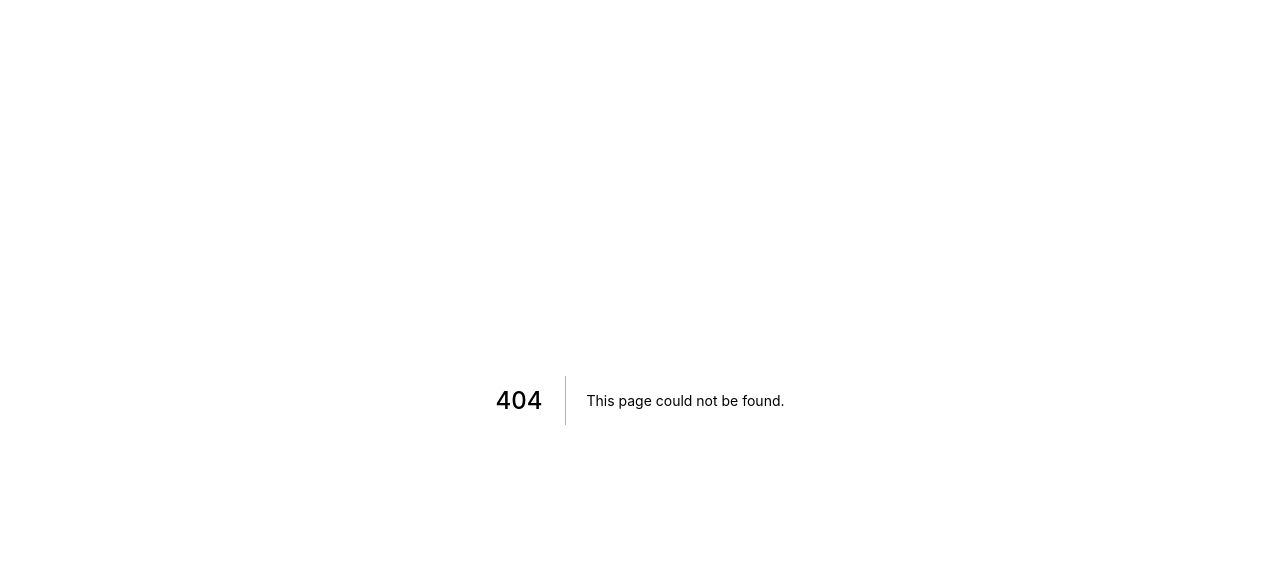
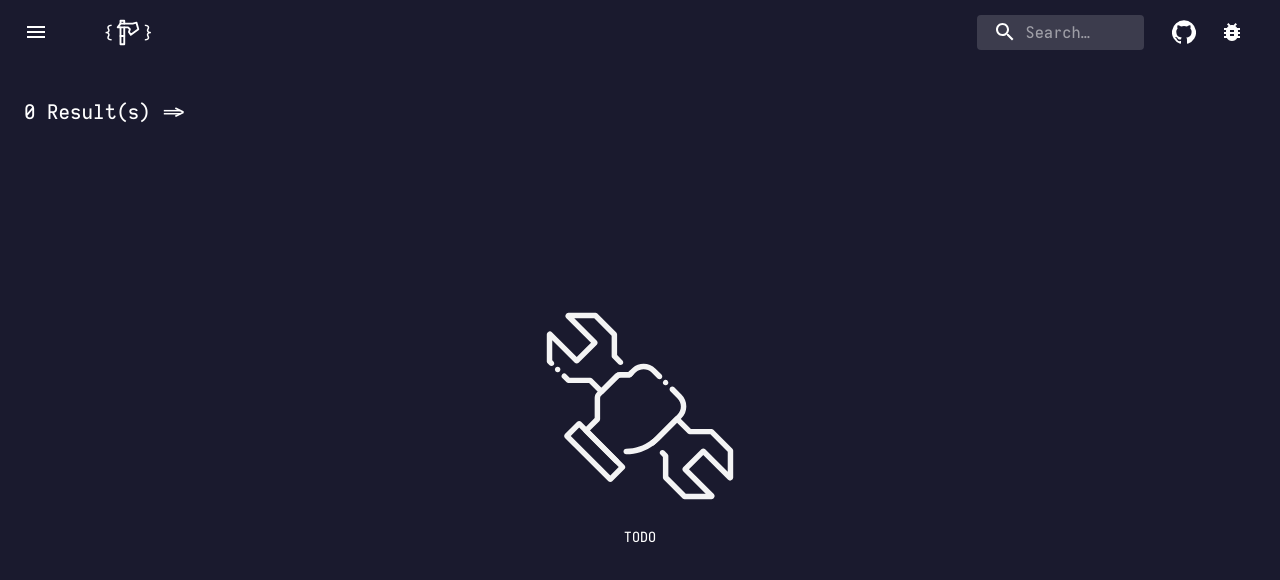
Before and after one commit to J-Leg/players.fyi, a Next.js app: page /search in a window 1280 px wide. Before the commit this address had no page. Shown: the top 580 px of the page. Built offline with nearby package versions, Linux system fonts and the light colour scheme.

Commit message:
add search

```diff
--- /dev/null
+++ b/pages/search.tsx
@@ -0,0 +1,47 @@
+import React from 'react'
+import { useRouter } from 'next/router'
+import Image from 'next/image'
+import { Container, Grid, Typography } from '@material-ui/core'
+import { makeStyles } from '@material-ui/core/styles'
+import Baseline from 'components/baseline'
+
+const useStyles = makeStyles((theme) => ({
+  root: {
+    display: 'flex',
+  },
+  appBarSpacer: theme.mixins.toolbar,
+  container: {
+    paddingTop: theme.spacing(4),
+    paddingBottom: theme.spacing(4),
+  },
+}));
+
+const arrow: string = "=>"
+
+function Search(){
+  const router = useRouter()
+  const searchTerm: string | string[] = router.query['q']
+  const classes = useStyles()
+
+  return (
+    <React.Fragment>
+      <Baseline/>
+      <div className={classes.appBarSpacer} />
+      <Container maxWidth="lg" className={classes.container}>
+        <Typography component="h2" variant="h6" color="textPrimary" gutterBottom>
+          0 Result(s) { arrow } { searchTerm }
+        </Typography>
+        <Grid container direction="column" alignItems="center" justify="center" spacing={2} style={{ minHeight: '75vh' }}>
+          <Grid item xs={12}>
+            <Image src="/images/build.svg" width={200} height={200}/>
+          </Grid>
+          <Grid item xs={12}>
+            <Typography variant="subtitle2">TODO</Typography>
+          </Grid>
+        </Grid>
+      </Container>
+    </React.Fragment>
+  )
+}
+
+export default Search
```
Also changed, not shown: public/images/build.svg (added).
